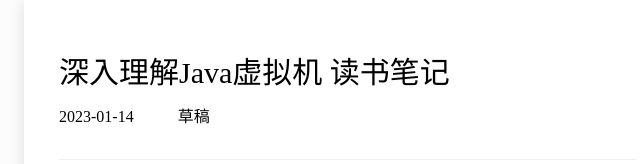
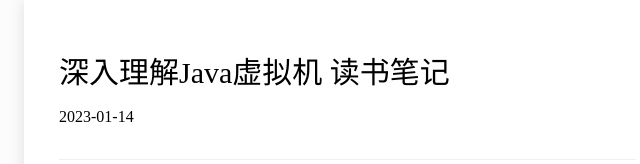
Before and after one commit to AKother/Akother.github.io, a plain HTML site: page index.html in a window 1280 px wide. Shown: the top 164 px of the page, 296-936 px from the left. Drawn offline with Linux system fonts and the light colour scheme.

Commit message:
rebuilding site Sat Jan 14 19:59:28 CST 2023

```diff
--- a/index.html
+++ b/index.html
@@ -242,8 +242,6 @@
 
 
     &emsp;
-
-    <span class="draft-label">草稿</span>
 
 </div>
 
```
Also changed, not shown: post/index.html (+0 -2 lines).
